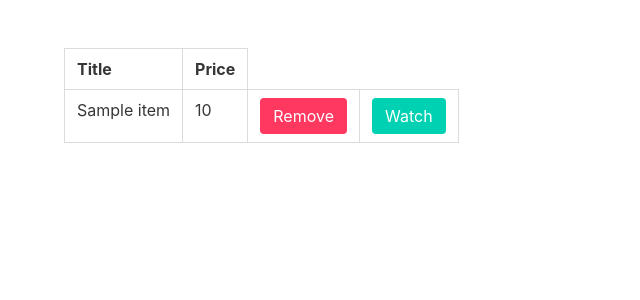
After one commit to jahmedpudseygrangefield/mini-project, a Flask app: template templates/basket.html in a window 1280 px wide. The commit adds this page. Shown: the top 300 px of the page, without its empty margins (0-640 px from the left). Run offline with Flask 2, Linux system fonts and the light colour scheme; the template is opened without the code that fills it: most values are stand-ins (such as "Sample title", 1, 10 or a date in 2020); some libraries are stand-ins or nearby versions.

Commit message:
v 0.5 - big
done at home
redid the main display and removed the description - added a more info section that shows the product in detail -

```diff
--- a/app.py
+++ b/app.py
@@ -1,6 +1,11 @@
 '''
 new api key 42iq1nn6wamvl9jp5yyc6lwa
 new secret  asezyq0dxr
+
+
+summary so far;
+items on display - good
+searchbar not specific -
 '''
 
 from flask import Flask, render_template, request
@@ -31,7 +36,6 @@ def item():
 
 
 
-'''
 @app.route('/info', defaults={'id': ''})
 @app.route('/info/<id>', methods=['POST','GET'])
 def info(id):
@@ -40,39 +44,38 @@ def info(id):
     r = requests.get('https://openapi.etsy.com/v2/listings/active?api_key='+apikey+'&i='+item_search)
     json_object = r.json()
 
-    title = json_object['title']
-    description = json_object['state']
-    listing_id = item['listing_id']
+    info = json_object['results']
 
-    #return json_object
-    return render_template('info.html', id=id, image=image, title=tile, description=description, price=price)
+    for item in info:
+        title = item['title']
+        state = item['state']
+        listing_item = item['listing_id']
 
 
 
+    #return json_object
+    return render_template('info.html', item=item)
+
+####
 #to be used when basket system is added
 
-@app.route('/delete/<id>', methods=['POST'])
-def delete_movie(id):
+#wip
+#######################################################
+
+@app.route('/basket/<id>', methods=['POST'])
+def delete_item(id):
     mongo.db.Items.delete_one({'_id': id})
-    resp = 'Movie removed successfully!'
+    resp = 'Item removed from basket!'
     return resp
 
-@app.route('/Watched/<id>', methods=['POST'])
-def Watched_movie(id):
-    mongo.db.Items.update({'_id': id},{'$set':{'watched': 'true'}})
-    resp = 'Movie set to watched successfully!'
+@app.route('/basket/<id>', methods=['POST'])
+def add_item(id):
+    mongo.db.Items.update({'_id': id},{'$set':{'added': 'true'}})
+    resp = 'Item added to basket'
     return userFavs
 
-@app.route('/unwatch/<id>', methods=['POST'])
-def unwatch_movie(id):
-    mongo.db.Items.update({'_id':id},{'$set':{'watched': 'false'}})
-    return userFavs()
+############################################################
 
-@app.route('/userFavs')
-def userFavs():
-    favMovies = mongo.db.Items.find()
-    return render_template('Items.html', favMovies=favMovies)
-'''
 
 @app.route('/')
 def index():
--- /dev/null
+++ b/templates/basket.html
@@ -0,0 +1,52 @@
+<!DOCTYPE html>
+<html>
+  <head>
+    <meta charset="utf-8">
+    <meta name="viewport" content="width=device-width, initial-scale=1">
+    <title>Items</title>
+    <link rel="stylesheet" href="https://cdnjs.cloudflare.com/ajax/libs/bulma/0.7.2/css/bulma.min.css">
+    <script defer src="https://use.fontawesome.com/releases/v5.3.1/js/all.js"></script>
+  </head>
+  <body>
+  <section class="section">
+    <div class="container">
+      <table class="table is-bordered">
+  		<thead>
+		<tr>
+			<th>Title</th>
+			<th>Price</th>
+		</tr>
+		</thead>
+		<tbody>
+		{% for item in basket %}
+			<tr>
+				<td><h1> {{ item.title }} </h1></td>
+				<td><h1> {{ item.price}} </h1></td>
+
+
+
+
+				<td>
+					<form method="POST" action="/delete/{{item._id}}">
+						<button class="button is-danger">Remove</button>
+					</form>
+				</td>
+				<td>
+					{% if item.watched == 'true' %}
+					<form method="POST" action="/unwatch/{{item._id}}">
+						<button class="button is-primary is-outlined">Watched</button>
+					</form>
+					{% else %}
+					<form method="POST" action="/watched/{{item._id}}">
+						<button class="button is-primary">Watch</button>
+					</form>
+					{% endif %}
+				</td>
+			</tr>
+		{% endfor %}
+		</tbody>
+	</table>
+    </div>
+  </section>
+  </body>
+</html>
```
Also changed, not shown: templates/Item.html (+5 -4 lines), templates/info.html (+9 -6 lines), 1 other file.
